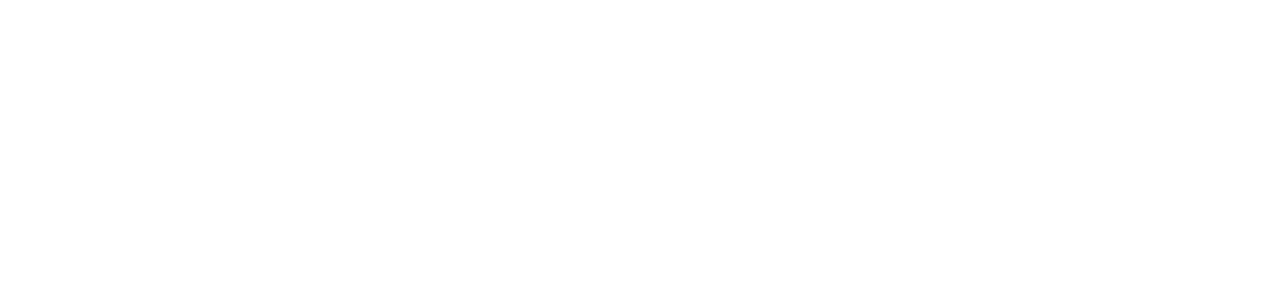
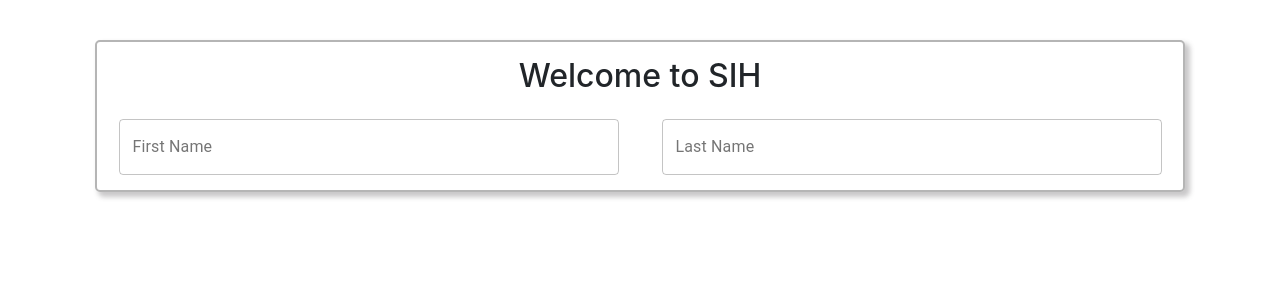
Before and after one commit to nehavenkat/SIHReact, a React (Create React App) app: page /LoginPage in a window 1280 px wide. Shown: the top 300 px of the page. Built offline with nearby package versions, Linux system fonts and the light colour scheme.

Commit message:
login Page created

```diff
--- /dev/null
+++ b/src/Components/Student/LoginPage.jsx
@@ -0,0 +1,46 @@
+import React, { Component } from 'react';
+import TextField from "@material-ui/core/TextField";
+
+export default class LoginPage extends Component {
+    render() {
+
+ return (
+            <div>
+                <div className="container">
+                    <div className="studentRegistrationBox">
+                        <h2>Welcome to SIH</h2>
+                        <form noValidate autoComplete="off">
+                            <div className={"row mt-4"}>
+                                <div className={"col-md-6"}>
+                                    <TextField
+                                        id="outlined-basic"
+                                        label="First Name"
+                                        type="text"
+                                        name="firstName"
+                                        novalidation
+                                        variant="outlined"
+                                        // value={this.state.firstName}
+                                        // onChange={e => this.handleChange(e)}
+                                    />
+                                </div>
+                                <div className={"col-md-6"}>
+                                    <TextField
+                                        id="outlined-basic"
+                                        label="Last Name"
+                                        variant="outlined"
+                                        type="text"
+                                        name="lastName"
+                                        // value={this.state.lastName}
+                                        // onChange={e => this.handleChange(e)}
+                                    />
+                                </div>
+                            </div>
+                    </form>
+                    </div>
+                </div>
+            </div>
+
+
+        );
+    }
+}
--- a/src/Components/WelcomePage.jsx
+++ b/src/Components/WelcomePage.jsx
@@ -15,7 +15,7 @@ export default class WelcomePage extends Component {
         <p>SignUp and join like-minded Impact-Driven Students and receive invitations to engagging activities</p>
         <p>
         <Link to="/RegistrationForm" className="mr-3 btn btn-danger">Create an Account</Link>
-        <Link to="/SignUp" className="btn btn-outline-danger">SIGN UP</Link>
+        <Link to="/LoginPage" className="btn btn-outline-danger">SIGN IN</Link>
         </p>
       </Jumbotron>
     </div>
--- a/src/MainIndex.jsx
+++ b/src/MainIndex.jsx
@@ -2,6 +2,7 @@ import React, { Component } from 'react'
 import RegistrationForm from './Components/Student/RegistrationForm';
 import WelcomePage from './Components/WelcomePage';
 import {Switch, Route, BrowserRouter as Router} from 'react-router-dom';
+import LoginPage from './Components/Student/LoginPage';
 
 export default class MainIndex extends Component {
     render() {
@@ -12,6 +13,7 @@ export default class MainIndex extends Component {
           <Switch>
             <Route exact path="/" component={WelcomePage} />
             <Route path="/RegistrationForm" component={RegistrationForm} />
+            <Route path="/LoginPage" component={LoginPage} />
           </Switch>
         </Router>
       </div>
```
Also changed, not shown: src/Components/Student/LoginPage.css (added).
